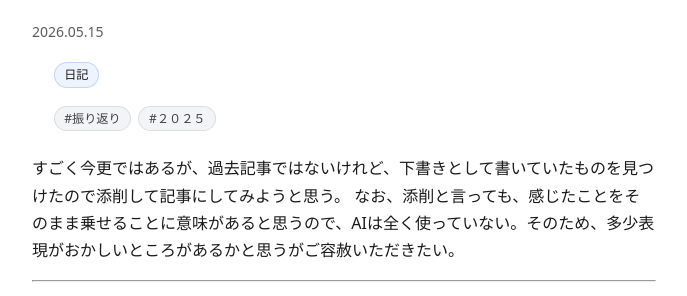
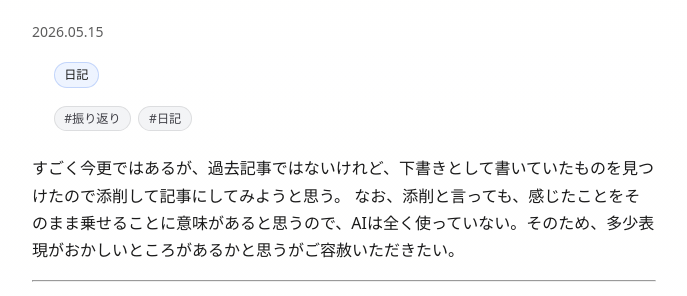
Before and after one commit to mayumiPc/mayumiPc.github.io, a Jekyll site: the page built from _posts/2026-05-15-2025-nen-hurikaeri.md, in a window 1280 px wide and 900 px high. Shown: the part 215-511 px from the top of the window, without its empty margins (296-983 px from the left). Built offline with Jekyll 4.4.1, drawn with Linux system fonts in a browser that asks for light colours.

```diff
--- a/_posts/2026-05-15-2025-nen-hurikaeri.md
+++ b/_posts/2026-05-15-2025-nen-hurikaeri.md
@@ -6,7 +6,7 @@ categories:
   - 日記
 tags:
   - 振り返り
-  - ２０２５
+  - 日記
 
 ---
 
```
